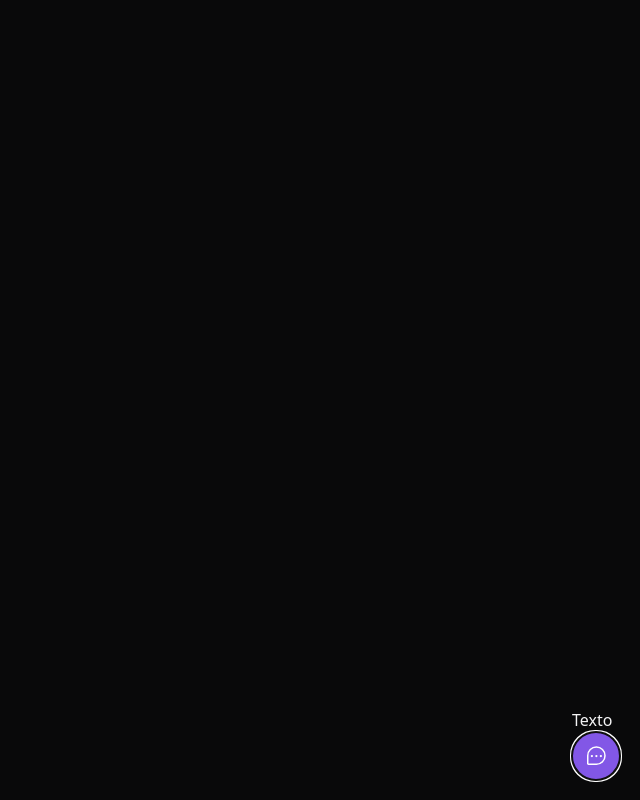
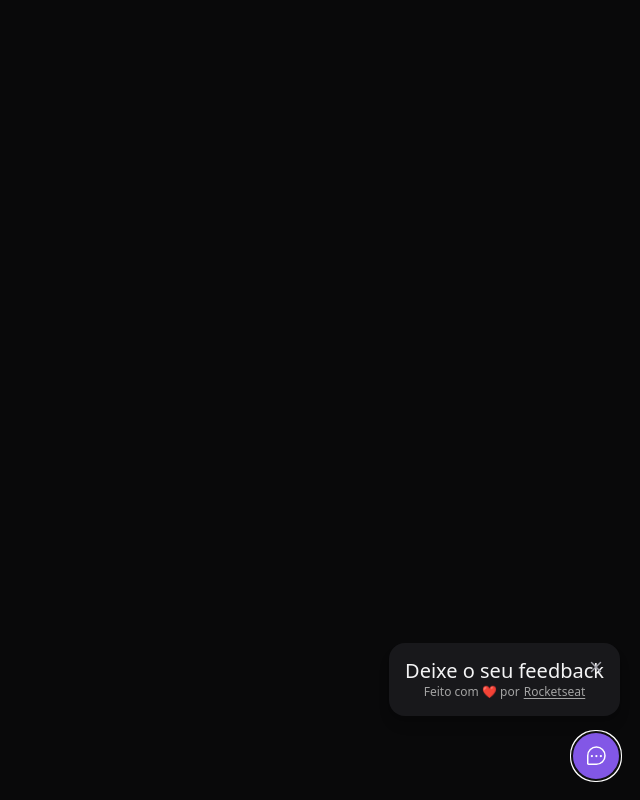
Before and after one commit to Wesley-AlvesRolim/Feedget-NLW, a React (Vite) app: page / in a window 1280 px wide. Both pictures are taken after a click on the button "Feedback". Shown: the whole page, without its empty margins (640-1280 px from the left). Built offline with nearby package versions, Linux system fonts and the light colour scheme.

Commit message:
feat: created WidgetForm component and done your header and footer

```diff
--- /dev/null
+++ b/src/components/CloseWidgetButton.tsx
@@ -0,0 +1,13 @@
+import { Popover } from "@headlessui/react";
+import { X } from "phosphor-react";
+
+export function CloseWidgetButton() {
+  return (
+    <Popover.Button
+      title="Fechar o formulário de feedback."
+      className="absolute right-4 top-4 text-zinc-400 hover:text-zinc-100"
+    >
+      <X weight="bold" className="w-4 h-4" />
+    </Popover.Button>
+  );
+}
--- a/src/components/Widget.tsx
+++ b/src/components/Widget.tsx
@@ -1,11 +1,12 @@
 import { ChatTeardropDots } from "phosphor-react";
 import { Popover } from "@headlessui/react";
+import { WidgetForm } from "./WidgetForm";
 
 export function Widget() {
   return (
-    <Popover className="absolute bottom-5 right-5">
+    <Popover className="absolute bottom-5 right-5 flex flex-col items-end">
       <Popover.Panel>
-        <p>Texto</p>
+        <WidgetForm />
       </Popover.Panel>
 
       <Popover.Button
--- /dev/null
+++ b/src/components/WidgetForm.tsx
@@ -0,0 +1,24 @@
+import { CloseWidgetButton } from "./CloseWidgetButton";
+
+export function WidgetForm() {
+  return (
+    <div className="w-[calc(100vw-2rem)] p-4 mb-4 rounded-2xl bg-zinc-900 relative flex flex-col items-center shadow-lg md:w-auto">
+      <header>
+        <span className="text-xl leading-6">Deixe o seu feedback</span>
+        <CloseWidgetButton />
+      </header>
+
+      <footer className="text-xs text-neutral-400">
+        Feito com ❤ por
+        <a
+          className="ml-1 underline underline-offset-2"
+          href="https://rocketseat.com.br"
+          target="_blank"
+          rel="noreferrer"
+        >
+          Rocketseat
+        </a>
+      </footer>
+    </div>
+  );
+}
```
